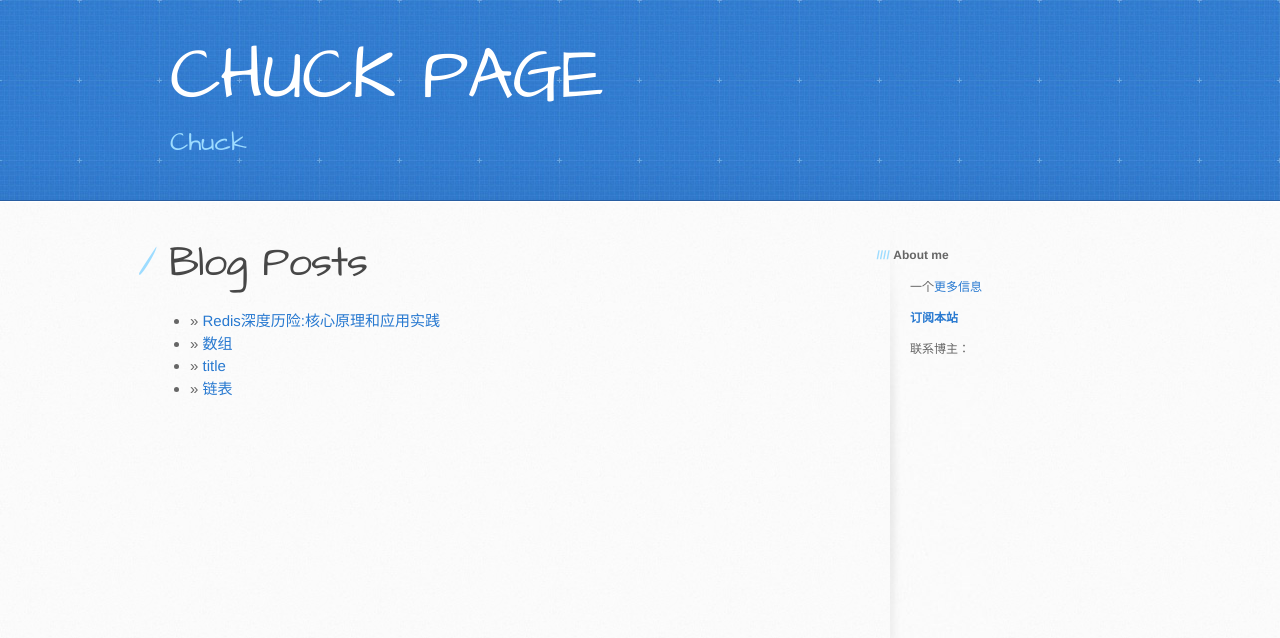
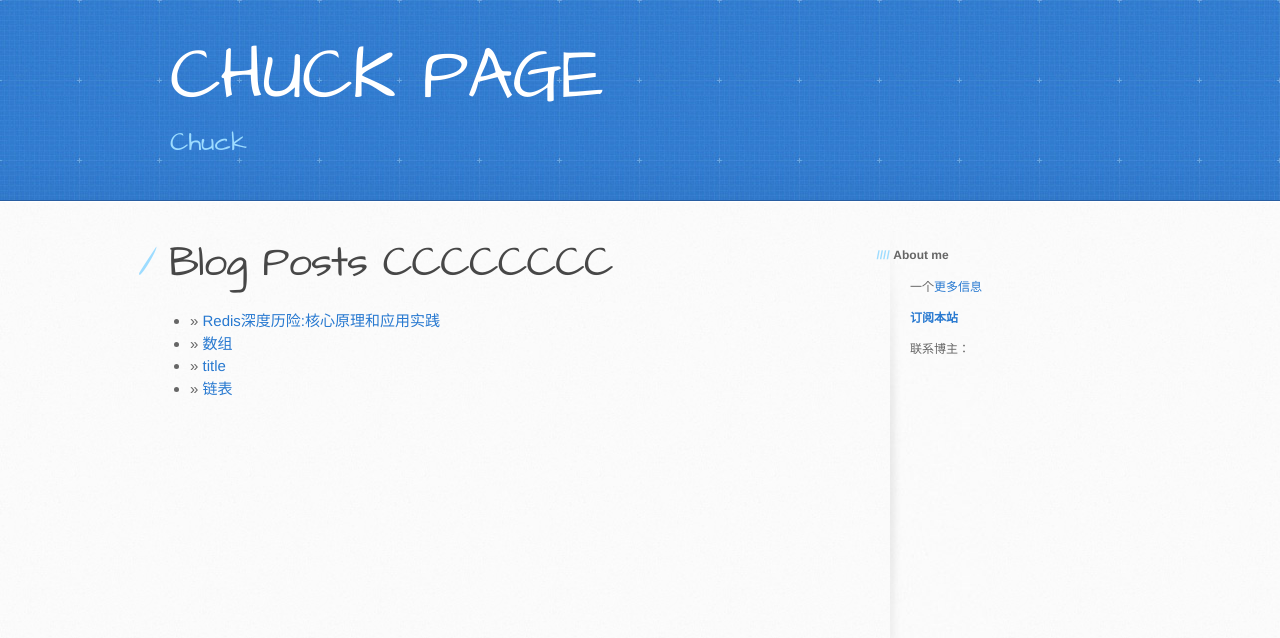
Before and after one commit to ChuckCH/ChuckCh.github.io, a Jekyll site: the page built from index.html, in a window 1280 px wide. Shown: the top 638 px of the page. Built offline with Jekyll 4.4.1, drawn with Linux system fonts in a browser that asks for light colours.

Commit message:
Update index.html

```diff
--- a/index.html
+++ b/index.html
@@ -4,7 +4,7 @@ title: CHUCK PAGE
 ---
 
 <div id="home">
-  <h1>Blog Posts</h1>
+  <h1>Blog Posts CCCCCCCC</h1>
   <ul class="posts">
     {% for post in site.posts %}
       <li> &raquo; <a href="{{ site.baseurl }}{{ post.url }}">{{ post.title }}</a></li>
```
